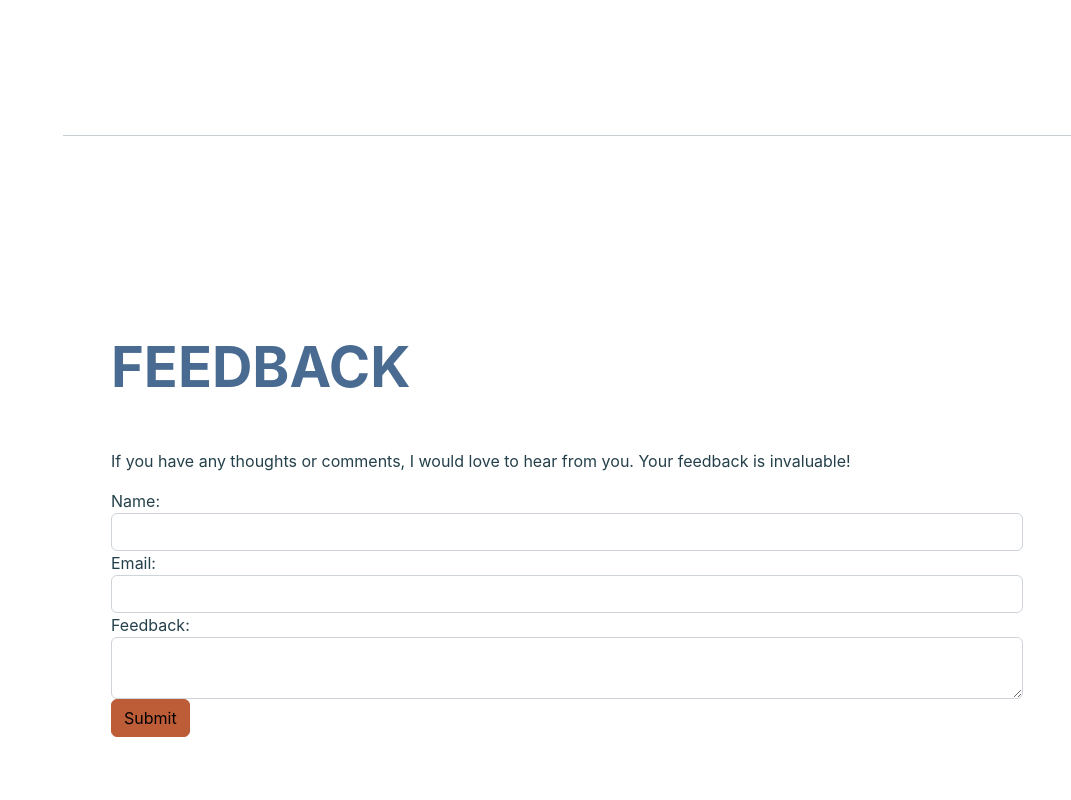
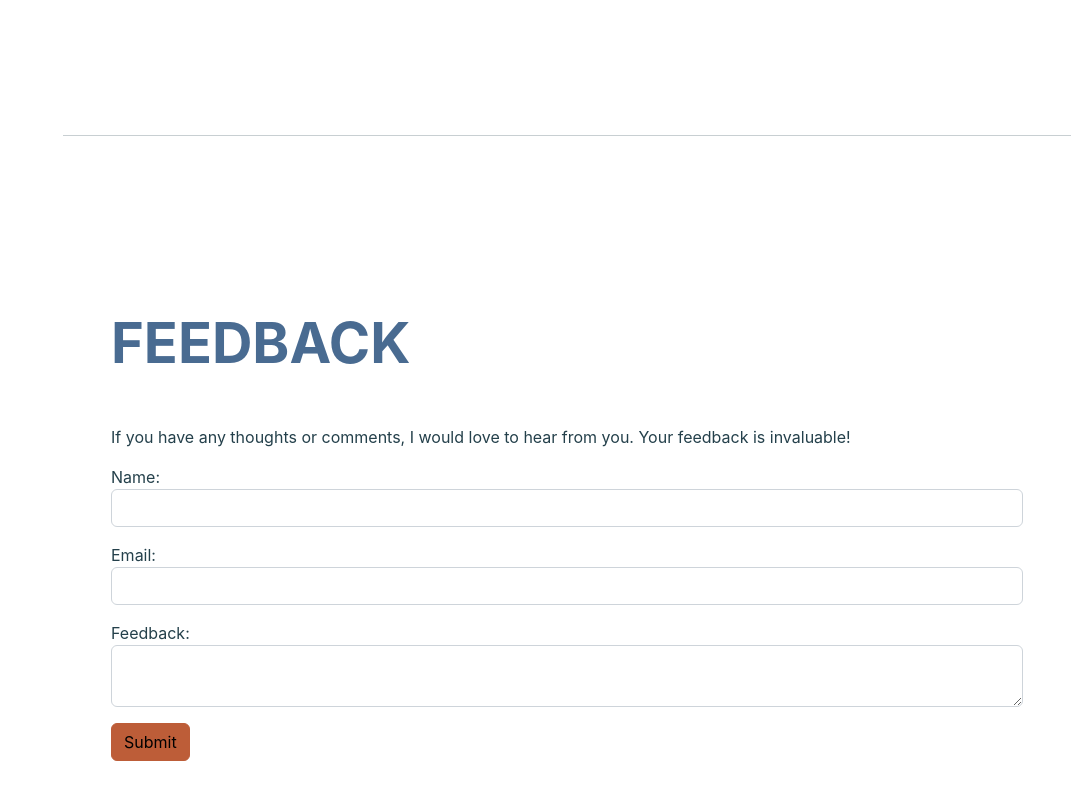
Before and after one commit to hseitaj/resume.github.io, a website: page index.html in a window 1280 px wide. Shown: the part 9124-9924 px from the top of the page, without its empty margins (209-1280 px from the left). Drawn offline with nearby package versions, Linux system fonts and the light colour scheme; a web font is replaced by a local one.

Commit message:
updated feedback section

```diff
--- a/index.html
+++ b/index.html
@@ -1215,60 +1215,32 @@
         </div>
       </section>
       <hr class="m-0" />
-      <!-- Contact/Feedback -->
-      <section class="resume-section" id="feedback">
-        <div class="resume-section-content">
-          <h2 class="mb-5">Feedback</h2>
-          <div>
-            <p>
-              If you have any thoughts or comments, I would love to hear from
-              you. Your feedback is invaluable!
-            </p>
-            <!-- Status Message -->
+
+        <!-- Feedback Section -->
+        <section id="feedback" class="resume-section">
+          <div class="resume-section-content">
+            <h2 class="mb-5">Feedback</h2>
+            <p>If you have any thoughts or comments, I would love to hear from you. Your feedback is invaluable!</p>
             <div id="form-message"></div>
-            <!-- Line added for showing message -->
-
-            <!-- Form -->
-            <form
-              id="feedback-form"
-              name="feedback-form"
-              method="POST"
-              data-netlify="true">
-              <div class="form-group">
+            <form id="feedback-form" name="feedback-form" method="POST" data-netlify="true">
+              <div class="form-group mb-3">
                 <label for="name">Name:</label>
-                <input
-                  type="text"
-                  class="form-control"
-                  id="name"
-                  name="name"
-                  required />
+                <input type="text" class="form-control" id="name" name="name" required />
               </div>
-
-              <div class="form-group">
+              <div class="form-group mb-3">
                 <label for="email">Email:</label>
-                <input
-                  type="email"
-                  class="form-control"
-                  id="email"
-                  name="email"
-                  required />
+                <input type="email" class="form-control" id="email" name="email" required />
               </div>
-
-              <div class="form-group">
+              <div class="form-group mb-3">
                 <label for="feedback">Feedback:</label>
-                <textarea
-                  class="form-control"
-                  id="feedback"
-                  name="feedback"
-                  required></textarea>
+                <textarea class="form-control" id="feedback" name="feedback" required></textarea>
               </div>
-
               <button type="submit" class="btn btn-primary">Submit</button>
             </form>
           </div>
-        </div>
-      </section>
-    </div>
+        </section>
+      </div>
+    </main>
     <!-- <hr class="m-0" /> -->
     <!-- Certifications -->
     <!-- <section class="resume-section" id="certifications">
```
